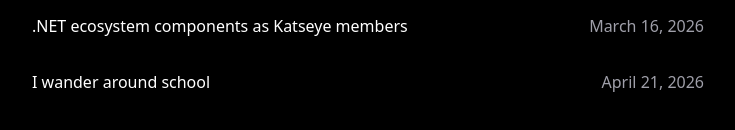
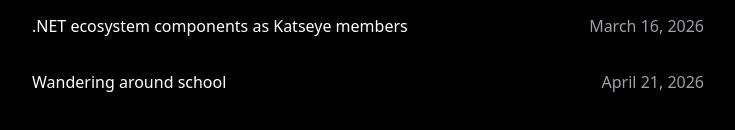
Before and after one commit to marljonson/marl.dev, a Next.js app: page /blog in a window 1280 px wide. Shown: the part 254-384 px from the top of the page, without its empty margins (272-1007 px from the left). Built offline with nearby package versions, Linux system fonts and the light colour scheme.

Commit message:
Write article 'Wandering'

```diff
--- a/app/blog/posts.ts
+++ b/app/blog/posts.ts
@@ -66,12 +66,47 @@
     `,
   },
   {
-    slug: "the-tyranny-of-choice",
-    title: "I wander around school",
+    slug: "wandering",
+    title: "Wandering around school",
     date: "April 21, 2026",
-    summary: "Wandering around campus is a joyful experience",
+    summary: "Wandering around campus is a joyful experience.",
     content: `
-      Testing
+      One day I'll map these lists on ArcGIS Online.
+
+      ...
+
+      Refill your water bottle:
+      > The Dining Commons soda machine has the best water on campus. It's cold and tastes like a mountain spring.
+      > The lobby of Yoshihiro Uchida Hall is great. The spout has a light so you can see how full your bottle is. The water tastes alright.
+      > The lobby of MacQuarrie Hall is decent.
+      > The lobby of the Interdisciplinary Science Building is decent.
+      > The second floor of the student union is questionable given the stains on the spout. I also question the sheer quanity of bottles it probably servces every weekday.
+      > The lobby of Clark Hall is poor. The water sprays everywhere and gets your sleeve wet.
+      > The lobby of Duncan Hall is the worst. There's some sort of film in the water that's slightly opaque. Would not recommend.
+
+      ...
+
+      Watch a movie with your friends:
+      > Yoshihiro Uchida Hall, first floor auditorium: great (comfy seating, warm adjustable lighting)
+      > MLK Library, study rooms: good (private setting, dim lighting, guaranteed personal reservation)
+      > Interdisciplinary Science Building, fourth floor meeting room: decent (limited private setting, a little too close to the screen)
+      > Washington Square Hall, first floor: below average (hard wooden chairs)
+      > Science Building: below average (comfy seating, sterile white environment)
+      > Tower Hall: poor (hard wooden chairs, rows not rising further back, screen too high)
+
+      ...
+
+      Creepiest areas at night:
+      > Science Building underground tunnel
+      > MLK Library basement floor
+      > Boccardo Business center lower area
+
+      ...
+
+      Use the bathroom:
+      > Student Wellness Center: amazing (pristine, spacious, quiet, secluded)
+      > Student Union: decent (generally clean, busy)
+      > MLK Library: poor (unkempt, noisy)
     `
   }
 ];
```
